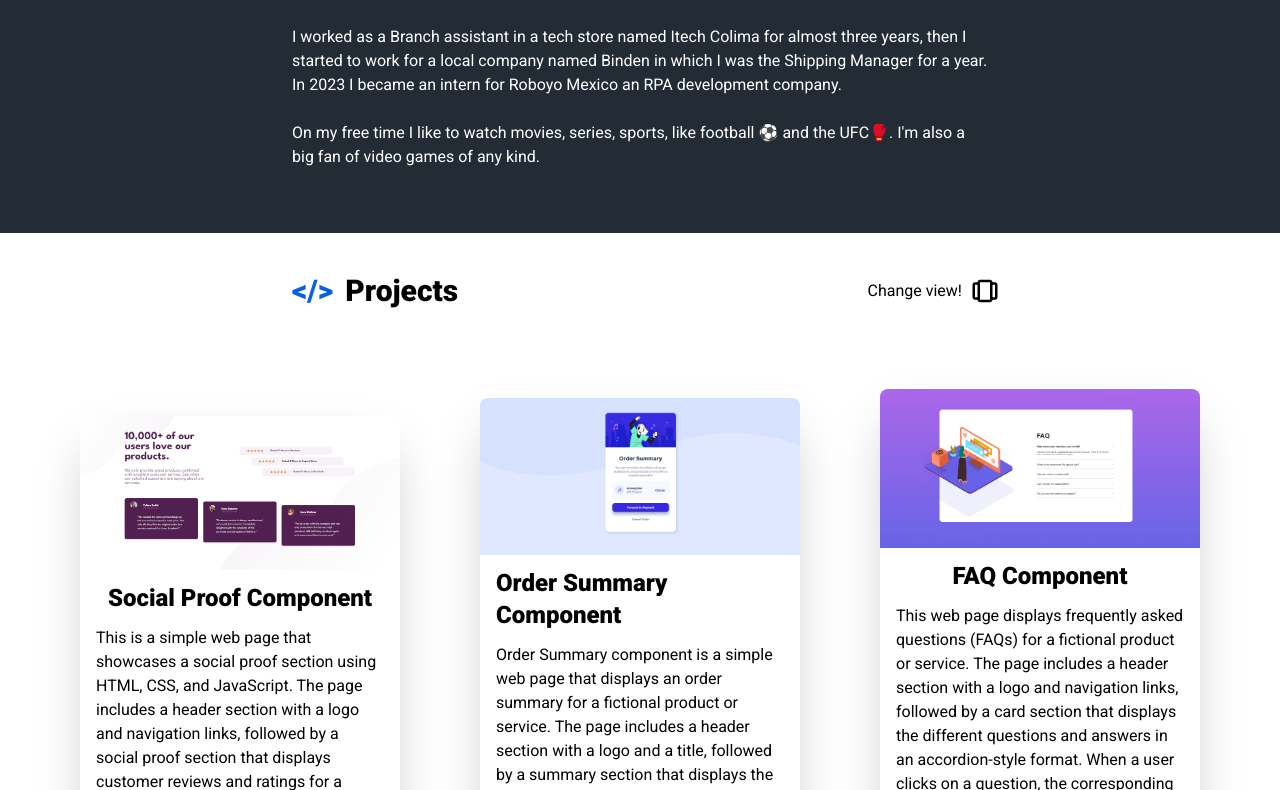
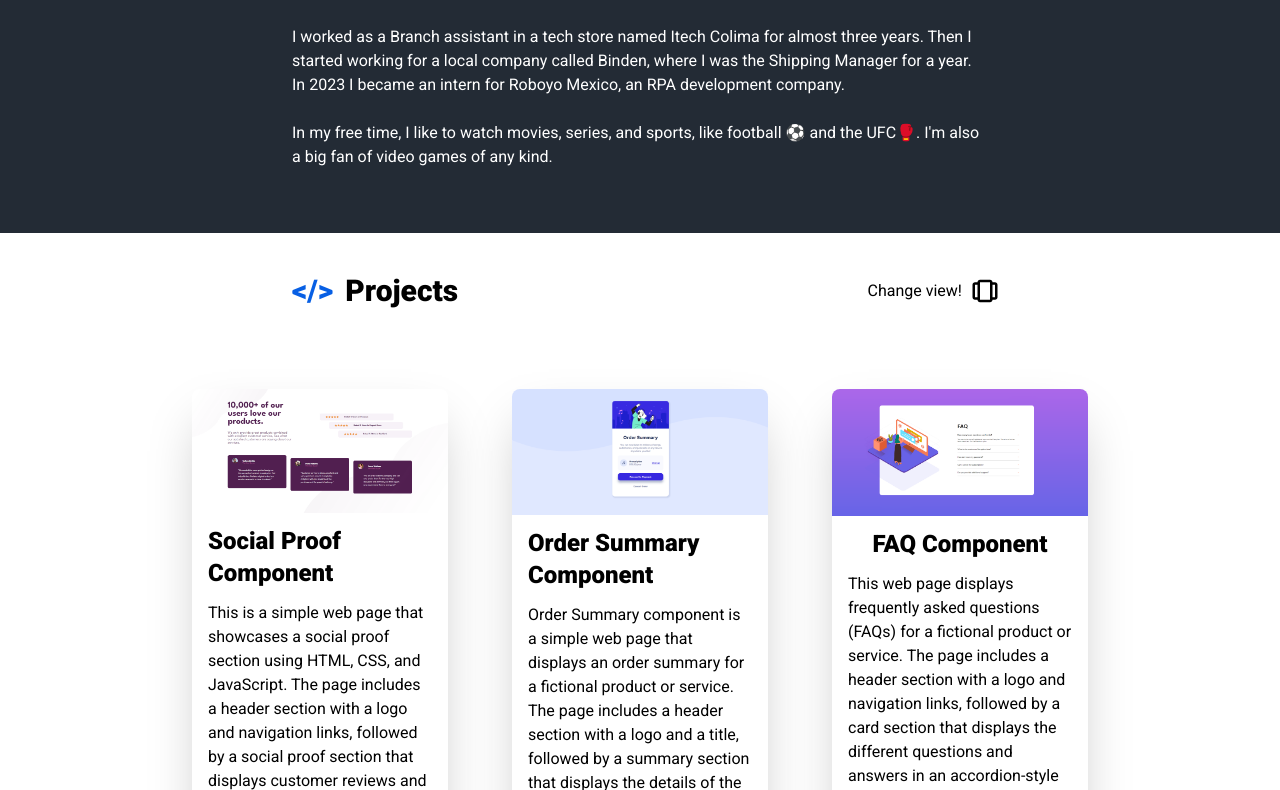
Before and after one commit to eCuevasCeballos/portfolio-page, a React (Create React App) app: page / in a window 1280 px wide. Shown: the part 750-1540 px from the top of the page. Built offline with nearby package versions, Linux system fonts and the light colour scheme.

Commit message:
Carousel and grid fix

```diff
--- a/public/index.html
+++ b/public/index.html
@@ -14,7 +14,6 @@
     <title>Erick C.</title>
   </head>
   <body>
-    <noscript>You need to enable JavaScript to run this app.</noscript>
     <div id="root"></div>
   </body>
 </html>
--- a/src/App.js
+++ b/src/App.js
@@ -1,22 +1,26 @@
+/* Imports the components */
 import NavBar from './components/NavBar';
-import './App.css';
 import Home from './components/Home';
 import About from './components/About';
 import Projects from './components/projects';
 import Skills from './components/Skills';
 import Contact from './components/Contact';
 
-
+/* Main structure of the page */
 function App() {
   return (
     <div>
+      <nav role='navigation'>
         <NavBar />
+      </nav>
+      <div role='main'>
         <Home />
         <About />
         <Projects />
         <Skills />
         <Contact />
       </div>
+    </div>
   );
 }
 
--- a/src/assets/Descriptions/projects-3.json
+++ b/src/assets/Descriptions/projects-3.json
@@ -1 +1 @@
-"This web page displays frequently asked questions (FAQs) for a fictional product or service. The page includes a header section with a logo and navigation links, followed by a card section that displays the different questions and answers in an accordion-style format. When a user clicks on a question, the corresponding answer is revealed by expanding the card. "
+"This web page displays frequently asked questions (FAQs) for a fictional product or service. The page includes a header section with a logo and navigation links, followed by a card section that displays the different questions and answers in an accordion-style format. Text is displayed on a click."
--- a/src/components/About.jsx
+++ b/src/components/About.jsx
@@ -1,21 +1,29 @@
+/* About Me section */
 import React from 'react'
 
 const About = () => {
+
   return (
+    /* Main div */
     <div className='w-full' id='about me'>
-        <div className='bg-light-gray'>
-        <h3 className='text-white font-bold text-2xl pt-10 pl-9 md:w-3/5 md:mx-auto md:text-3xl' ><span className='text-orange font-icon font-bold px-3'>&#60;&#47;&#62;</span>About Me</h3>
-        <div className='flex flex-col justify-center items-center md:w-3/5 md:mx-auto'>
+
+      {/* Header */}
+      <div className='bg-light-gray'>
+        <h3 className='text-white font-bold text-2xl pt-10 pl-9 md:w-3/5 md:mx-auto md:text-3xl'>
+        <span className='text-orange font-icon font-bold px-3'>&#60;&#47;&#62;</span>About Me</h3>
+
+        {/* Paragraphs */}
+      <div className='flex flex-col justify-center items-center md:w-3/5 md:mx-auto'>
         <p className='text-white px-9 py-6 md:w-full'>My name is Erick Cuevas, I'm from Colima, Mexico.
-         I majored in software engineering at the University of Colima, from which I graduated in June 2023.</p>
+           I majored in software engineering at the University of Colima and graduated in June 2023.</p>
         <p className='text-white px-9 pb-6 md:w-full'>I worked as a Branch assistant in a tech store
-        named Itech Colima for almost three years, then I started to work for a local company named Binden in which
-        I was the Shipping Manager for a year. In 2023 I became an intern for Roboyo Mexico an RPA development company.</p>
-        <p className='text-white px-9 pb-16 md:w-full'>On my free time I like to watch movies, series, sports, like
-        football ⚽ and the UFC🥊. I'm also a big fan of video games of any kind.</p>
-        </div>
+          named Itech Colima for almost three years. Then I started  working for a local company called Binden, where
+          I was the Shipping Manager for a year. In 2023 I became an intern for Roboyo Mexico, an RPA development company.</p>
+        <p className='text-white px-9 pb-16 md:w-full'>In my free time, I like to watch movies, series, and sports, like
+          football ⚽ and the UFC🥊. I'm also a big fan of video games of any kind.</p>
+      </div>
+      </div>
 
-        </div>
     </div>
   )
 }
--- a/src/components/Carousel.jsx
+++ b/src/components/Carousel.jsx
@@ -1,98 +1,55 @@
+/* Carousel component */
 import React, { useState } from "react";
 import {GrNext, GrPrevious} from 'react-icons/gr'
 import {BsGithub} from 'react-icons/bs'
 import {RiShareBoxLine} from 'react-icons/ri'
-import Description1 from '../assets/Descriptions/projects-1.json'
-import Description2 from '../assets/Descriptions/projects-2.json'
-import Description3 from '../assets/Descriptions/projects-3.json'
-import Description4 from '../assets/Descriptions/projects-4.json'
-import Description5 from '../assets/Descriptions/projects-5.json'
-import Description6 from '../assets/Descriptions/projects-6.json'
 
-const Carousel = ({ images }) => {
+/* Function carousel takes 5 parameters */
+const Carousel = ({ images, description,title, live, github }) => {
+
+  /* Manages current index */
   const [currentIndex, setCurrentIndex] = useState(0);
 
-  const projects = [
-    {
-      id : 1,
-      title : 'Social Proof Component',
-      description : Description1,
-      live : 'https://social-proof-section-ec.netlify.app/',
-      github : 'https://github.com/eCuevasCeballos/social-proof-section-master'
-    },
-    {
-      id : 2,
-      title : 'Order Summary Component',
-      description : Description2,
-      live : 'https://order-summary-ec.netlify.app/',
-      github : 'https://github.com/eCuevasCeballos/order-summary-component-main'
-    },
-    {
-      id : 3,
-      title : 'FAQ Component',
-      description : Description3,
-      live : 'https://faq-accordion-card-ec.netlify.app/',
-      github : 'https://github.com/eCuevasCeballos/faq-accordion-card-main'
-    },
-    {
-      id : 4,
-      title : 'Article Overview',
-      description : Description4,
-      live : 'https://article-preview-ec.netlify.app/',
-      github : 'https://github.com/eCuevasCeballos/article-preview-component-master'
-    },
-    {
-      id : 5,
-      title : 'E-sports Magazine',
-      description : Description5,
-      live : 'https://cosmo-techno.netlify.app/',
-      github : 'https://github.com/eCuevasCeballos/Proyecto_interfaces'
-    },
-    {
-      id : 6,
-      title : 'Interactive Rating Component',
-      description : Description6,
-      live : 'https://interactive-rating-component-ec.netlify.app/',
-      github : 'https://github.com/eCuevasCeballos/interactive-rating-component-main'
-    }
-  ]
-
-  const project = projects.filter(project => project.id)[currentIndex];
-
+  /* Sets current index to -1 (Previous slide) */
   const goToPrevSlide = () => {
-    const index = (currentIndex - 1 + images.length) % images.length;
+    const index = (currentIndex - 1 + images.length) % images.length; /* Value remains within the bounds */
     setCurrentIndex(index);
   };
 
+  /* Sets current index to +1 (Next slide) */
   const goToNextSlide = () => {
     const index = (currentIndex + 1) % images.length;
     setCurrentIndex(index);
   };
 
   return (
+    /* Main container */
     <div className="carousel shadow-2xl rounded-lg overflow-hidden md:w-1/2 mx-auto w-full">
+
+      {/* Carousel */}
       <div className="carousel__image">
         <img src={images[currentIndex]} alt={`Slide ${currentIndex}`} />
-            <div>
-              <h3 key={project.id} className='px-4 py-3 text-2xl font-semibold flex justify-center'>{project.title}</h3>
-              <p className="p-3">{project.description}</p>
-            </div>
+          <div>
+            <h3 key={currentIndex} className='px-4 py-3 text-2xl font-semibold flex justify-center'>{title[currentIndex]}</h3>
+            <p className="p-3">{description[currentIndex]}</p>
+          </div>
       </div>
-      <div>
+
+      {/* Carousel buttons + Links */}
+      <div className="flex justify-center items-center py-2 cursor-pointer font-medium">
+        {/* Calls Previous slide function */}
+          <button onClick={goToPrevSlide} className="px-3 text-light-gray hover:scale-125 duration-300"><GrPrevious size={25}/></button>
+            <RiShareBoxLine size={35} className='text-light-gray '/>
+            <a href={live[currentIndex]} target='_blank' rel='noopener noreferrer' className='text-1xl text-light-gray px-4 hover:text-blue hover:scale-110 duration-300'>See Live</a>
+            <p className='text-3xl pr-4'>|</p>
+            <BsGithub size={35} className='text-light-gray'/>
+            <a href={github[currentIndex]} target='_blank' rel='noopener noreferrer' className='text-1xl text-light-gray px-4 hover:text-blue hover:scale-110 duration-300'>View Code</a>
+        {/* Calls Previous next function */}
+          <button onClick={goToNextSlide} className="px-3 text-light-gray hover:scale-125 duration-300"><GrNext size={25}/></button>
 
       </div>
-      <div className="flex justify-center items-center py-2 cursor-pointer font-medium">
-      <button onClick={goToPrevSlide} className="px-3 text-light-gray hover:scale-125 duration-300"><GrPrevious size={25}/></button>
-        <RiShareBoxLine size={35} className='text-light-gray '/>
-        <a href={project.live} target='_blank' rel='noopener noreferrer' className='text-1xl text-light-gray px-4 hover:text-blue hover:scale-110 duration-300'>See Live</a>
-        <p className='text-3xl pr-4'>|</p>
-        <BsGithub size={35} className='text-light-gray'/>
-        <a href={project.github} target='_blank' rel='noopener noreferrer' className='text-1xl text-light-gray px-4 hover:text-blue hover:scale-110 duration-300'>View Code</a>
-        <button onClick={goToNextSlide} className="px-3 text-light-gray hover:scale-125 duration-300"><GrNext size={25}/></button>
-        </div>
-      <div className="carousel__buttons flex justify-between p-2 md:px-20">
-      </div>
     </div>
+
   );
 };
 
--- a/src/components/Grid.jsx
+++ b/src/components/Grid.jsx
@@ -1,89 +1,39 @@
+/* Grid components */
 import React from 'react'
 import {BsGithub} from 'react-icons/bs'
 import {RiShareBoxLine} from 'react-icons/ri'
-import Project1 from '../assets/projects-1.png'
-import Description1 from '../assets/Descriptions/projects-1.json'
-import Project2 from '../assets/projects-2.png'
-import Description2 from '../assets/Descriptions/projects-2.json'
-import Project3 from '../assets/projects-3.png'
-import Description3 from '../assets/Descriptions/projects-3.json'
-import Project4 from '../assets/projects-4.png'
-import Description4 from '../assets/Descriptions/projects-4.json'
-import Project5 from '../assets/projects-5.png'
-import Description5 from '../assets/Descriptions/projects-5.json'
-import Project6 from '../assets/projects-6.png'
-import Description6 from '../assets/Descriptions/projects-6.json'
 
-const Grid = () => {
+/* Grid function takes 5 parameter */
+const Grid = ({ images, description,title, live, github }) => {
 
-    const projects = [
-        {
-            id: 1,
-            img: Project1,
-            title : 'Social Proof Component',
-            description : Description1,
-            live : 'https://social-proof-section-ec.netlify.app/',
-            github : 'https://github.com/eCuevasCeballos/social-proof-section-master'
-        },
-        {
-            id: 2,
-            img: Project2,
-            title : 'Order Summary Component',
-            description : Description2,
-            live : 'https://order-summary-ec.netlify.app/',
-            github : 'https://github.com/eCuevasCeballos/order-summary-component-main'
-        },
-        {
-            id: 3,
-            img: Project3,
-            title : 'FAQ Component',
-            description : Description3,
-            live : 'https://faq-accordion-card-ec.netlify.app/',
-            github : 'https://github.com/eCuevasCeballos/faq-accordion-card-main'
-        },
-        {
-            id: 4,
-            img: Project4,
-            title : 'Article Overview',
-            description : Description4,
-            live : 'https://article-preview-ec.netlify.app/',
-            github : 'https://github.com/eCuevasCeballos/article-preview-component-master'
-        },
-        {
-            id: 5,
-            img: Project5,
-            title : 'E-sports Magazine',
-            description : Description5,
-            live : 'https://cosmo-techno.netlify.app/',
-            github : 'https://github.com/eCuevasCeballos/Proyecto_interfaces'
-        },
-        {
-            id: 6,
-            img: Project6,
-            title : 'Interactive Rating Component',
-            description : Description6,
-            live : 'https://interactive-rating-component-ec.netlify.app/',
-            github : 'https://github.com/eCuevasCeballos/interactive-rating-component-main'
-        }
-    ]
 
   return (
-    <div className='grid grid-cols-1 sm:grid-cols-2 md:grid-cols-3 justify-items-center place-items-center'>
 
-            {projects.map(projects =>(
-                <div className='mb-20 shadow-2xl rounded-lg overflow-hidden md:w-4/5'>
-                <img key={projects.id} src={projects.img} alt="project screenshot" />
-                <h3 className='px-4 py-3 text-2xl font-semibold flex justify-center'>{projects.title}</h3>
-                <p className='px-4'>{projects.description}</p>
-            <div className='flex justify-center items-center py-4 cursor-pointer font-medium'>
-                <RiShareBoxLine size={30} className='text-light-gray '/>
-                <a href={projects.live} target='_blank' rel='noopener noreferrer' className='text-1xl text-light-gray px-4 hover:text-blue hover:scale-110 duration-300'>See Live</a>
-                <p className='text-3xl pr-4'>|</p>
-                <BsGithub size={30} className='text-light-gray'/>
-                <a href={projects.github} target='_blank' rel='noopener noreferrer' className='text-1xl text-light-gray px-4 hover:text-blue hover:scale-110 duration-300'>View Code</a>
-            </div>
-            </div>
-            ))}
+    /* Main div */
+    <div className='grid grid-cols-1  xl:grid-cols-3 justify-items-center place-items-center gap-y-10 md:w-4/5 md:mx-auto'>
+
+      {
+        /* Iterates over an array 2 parameters */
+        images.map((image, index) => (
+        <div key={index} className='shadow-2xl rounded-lg overflow-hidden h-full md:w-4/5'>
+
+          {/* Gets the images */}
+          <img src={image} alt={`project${index} screenshot`} className='w-full h-auto'/>
+          <h3 className='px-4 py-3 text-2xl font-semibold flex justify-center'>{title[index]}</h3>
+          <p className='px-4'>{description[index]}</p>
+
+        {/* Links */}
+        <div className='flex justify-center items-center py-4 cursor-pointer font-medium'>
+          <RiShareBoxLine size={30} className='text-light-gray '/>
+          <a href={live[index]} target='_blank' rel='noopener noreferrer' className='text-1xl text-light-gray px-4 hover:text-blue hover:scale-110 duration-300'>See Live</a>
+          <h2 className='text-3xl pr-4'>|</h2>
+          <BsGithub size={30} className='text-light-gray'/>
+          <a href={github[index]} target='_blank' rel='noopener noreferrer' className='text-1xl text-light-gray px-4 hover:text-blue hover:scale-110 duration-300'>View Code</a>
+        </div>
+        </div>
+        ))
+      }
+
     </div>
   )
 }
--- a/src/components/NavBar.jsx
+++ b/src/components/NavBar.jsx
@@ -1,3 +1,4 @@
+/* Navigation bar */
 import React, { useState } from 'react'
 import {FaBars, FaTimes} from 'react-icons/fa'
 import { Link } from 'react-scroll';
@@ -6,56 +7,71 @@ import { Link } from 'react-scroll';
 
 const NavBar = () => {
 
+    /* Manages nav and set nav + set useState to false */
     const [nav, setNav] = useState(false)
 
-    const Links = [
+    /* Objects array */
+    const Sections = [
         {
-            id: 1,
-            link: 'home'
+            id: 1, /* id to set the components in order */
+            section: 'home' /* Name of the page section */
         },
         {
             id: 2,
-            link: 'about me'
+            section: 'about me'
         },
         {
             id: 3,
-            link: 'projects'
+            section: 'projects'
         },
         {
             id: 4,
-            link: 'skills'
+            section: 'skills'
         },
         {
             id: 5,
-            link: 'contact'
+            section: 'contact'
         }
     ]
 
 
   return (
+
+    /* Main div */
     <div className='flex justify-between items-center w-full h-20  text-black px-5 py-5 top-0 fixed bg-white shadow-2xl'>
+
+        {/* Section header */}
         <div>
             <h1 className='text-3xl font-header md:pl-20 md:text-4xl'> <span className='text-blue font-icon font-semibold'>&#60;<span className='text-blue'>&#47;</span>&#62;</span>Erick<span className='text-blue'>.</span></h1>
         </div>
+
+        {/* List with the sections Desktop version */}
         <ul className='hidden md:flex pr-20'>
 
-            {Links.map(link => (
-                <li key={link.id} className='px-6 cursor-pointer text-1xl capitalize font-medium hover:scale-110 duration-300 hover:text-blue'>
-                    <Link to={link.link} smooth duration={500} offset={-100}>{link.link}</Link>
+            {/* Iterates through the Sections array */}
+            {Sections.map(section => (
+                <li key={section.id} className='px-6 cursor-pointer text-1xl capitalize font-medium hover:scale-110 duration-300 hover:text-blue'>
+                    {/* Smooth scroll */}
+                    <Link to={section.section} smooth duration={500} offset={-100}>{section.section}</Link>
                 </li>
             ))}
+        </ul>
 
-        </ul>
-        <div onClick={() => setNav(!nav)} className='cursor-pointer pr-4 z-10 text-gray-500 md:hidden'>
-            {nav ? <FaTimes size={30} className='text-white'/> : <FaBars size={30}/>}
+        {/* For mobile set useState to true */}
+        <div onClick={() => setNav(!nav)} className='cursor-pointer pr-4 z-10 text-gray-500 md:hidden'> {/* Show icon for smaller screens */}
+            {nav ? <FaTimes size={30} className='text-white'/> : <FaBars size={30}/>} {/* Change icon when is clicked */}
         </div>
 
+        {/* List with the sections Mobile version based on nav value*/}
         {nav && (
-         <ul className='flex flex-col justify-center items-center absolute top-0 left-0 w-full h-screen to-gray-800 to-gray-500  bg-gradient-to-b from-dark-gray to-light-gray text-white'>
-        {Links.map(link => (
-                <li key={link.id} className='px-4 cursor-pointer capitalize py-6 text-3xl font-light  items-center justify-center hover:scale-110 duration-300 hover:text-orange'>
-                    <Link onClick={() => setNav(!nav)} to={link.link} smooth duration={500} offset={-100}>{link.link}</Link>
-                </li>
+         <ul className='flex flex-col justify-center items-center absolute top-0 left-0 w-full h-screen to-gray-800 to-gray-500
+         bg-gradient-to-b from-dark-gray to-light-gray text-white'>
+            {/* Iterates through the Sections array */}
+            {Sections.map(section => (
+            <li key={section.id} className='px-4 cursor-pointer capitalize py-6 text-3xl font-light  items-center justify-center hover:scale-110 duration-300 hover:text-orange'>
+                {/* Smooth scroll */}
+                <Link onClick={() => setNav(!nav)} to={section.section} smooth duration={500} offset={-100}>{section.section}</Link>
+            </li>
             ))}
         </ul>
         )}
--- a/src/components/projects.jsx
+++ b/src/components/projects.jsx
@@ -1,3 +1,4 @@
+/* Projects component */
 import React, { useState } from 'react'
 import {FaGripHorizontal} from 'react-icons/fa'
 import {BiCarousel} from 'react-icons/bi'
@@ -9,36 +10,64 @@ import Project3 from '../assets/projects-3.png'
 import Project4 from '../assets/projects-4.png'
 import Project5 from '../assets/projects-5.png'
 import Project6 from '../assets/projects-6.png'
+import Description1 from '../assets/Descriptions/projects-1.json'
+import Description2 from '../assets/Descriptions/projects-2.json'
+import Description3 from '../assets/Descriptions/projects-3.json'
+import Description4 from '../assets/Descriptions/projects-4.json'
+import Description5 from '../assets/Descriptions/projects-5.json'
+import Description6 from '../assets/Descriptions/projects-6.json'
 
 
 
 const Projects = () => {
 
-  const images = [
+  /* Array */
+  const projects = {
 
-    Project1,
-    Project2,
-    Project3,
-    Project4,
-    Project5,
-    Project6
-  ]
+    images: [Project1, Project2, Project3, Project4, Project5, Project6],
+    title : ['Social Proof Component', 'Order Summary Component', 'FAQ Component', 'Article Overview', 'E-sports Magazine', 'Interactive Rating Component'],
+    description : [Description1, Description2, Description3, Description4, Description5, Description6],
+    live : [
+      'https://social-proof-section-ec.netlify.app/',
+      'https://order-summary-ec.netlify.app/',
+      'https://faq-accordion-card-ec.netlify.app/',
+      'https://article-preview-ec.netlify.app/',
+      'https://cosmo-techno.netlify.app/',
+      'https://interactive-rating-component-ec.netlify.app/'
+    ],
+    github : [
+      'https://github.com/eCuevasCeballos/social-proof-section-master',
+      'https://github.com/eCuevasCeballos/order-summary-component-main',
+      'https://github.com/eCuevasCeballos/faq-accordion-card-main',
+      'https://github.com/eCuevasCeballos/article-preview-component-master',
+      'https://github.com/eCuevasCeballos/Proyecto_interfaces',
+      'https://github.com/eCuevasCeballos/interactive-rating-component-main'
+    ]
+  }
 
-
-const [icon, setIcon] = useState(false)
+  /* Manages the icons Carousel & Grid */
+  const [icon, setIcon] = useState(false)
 
   return (
+
+    /* Main div */
     <div className='w-full py-10 px-10 items-center' id='projects'>
+
+      {/* Section header + icons */}
       <div className='flex justify-between md:w-3/5 md:mx-auto'>
         <h3 className='text-black text-2xl font-bold  md:pl-0 md:text-3xl'><span className='text-blue font-icon font-semibold px-3' >&#60;&#47;&#62;</span>Projects</h3>
+
+        {/* Changes useState value on user click */}
         <div onClick={() => (setIcon(!icon))} className='cursor-pointer flex items-center'>
             <p className='pr-2'>Change view!</p>
             {icon ? <FaGripHorizontal  size={30} /> : <BiCarousel size={30} />}
         </div>
-      </div >
-        <div className='py-20 pb-0'>
-        {icon ? <Carousel images={images} /> : <Grid />}
 
+        {/* Displays the components using the icon */}
+        </div >
+          <div className='py-20 pb-0'>
+            {/* Adds the values to the parameters in the component */}
+            {icon ? <Carousel {...projects} /> : <Grid {...projects} />}
         </div>
     </div>
 
```
Also changed, not shown: src/App.css (deleted, +0 -38 lines), src/components/Contact.jsx (+13 -2 lines), src/components/Home.jsx (+12 -3 lines), src/components/Skills.jsx (+21 -4 lines), src/assets/projects-6.png, 1 other file (tests, documents, lock files or other folders). Lines whose indentation alone changed are shown as unchanged.
